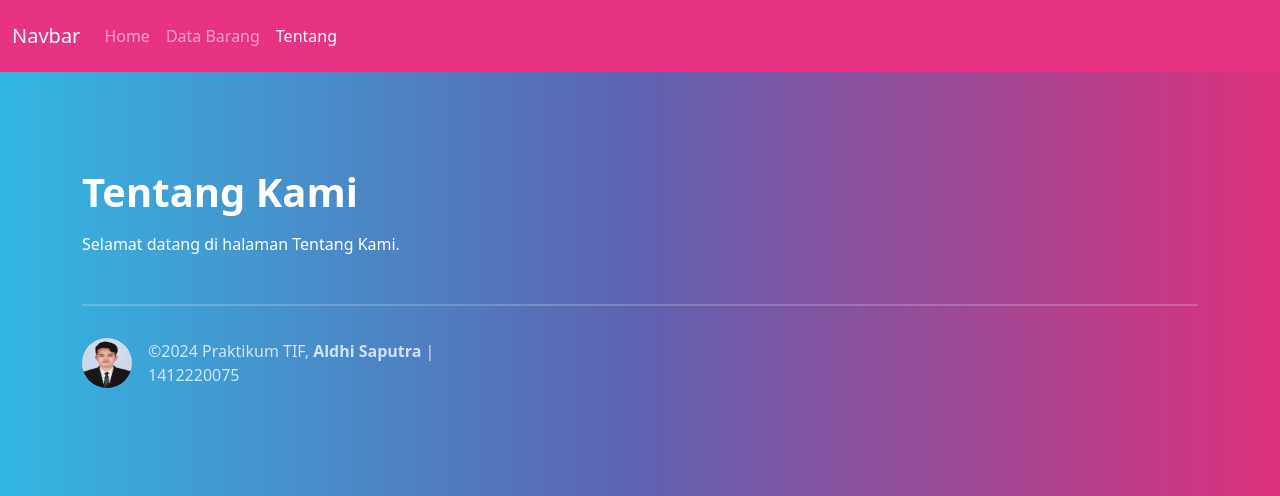
After one commit to Aldhisaputra/tugas-3, a CodeIgniter app: page /tugas-3/tentang in a window 1280 px wide. The commit adds this page. Shown: the top 496 px of the page. Run offline with CodeIgniter, Linux system fonts and the light colour scheme; some libraries are stand-ins or nearby versions.

Commit message:
menambahkan menu tentang

```diff
--- a/application/config/routes.php
+++ b/application/config/routes.php
@@ -53,3 +53,4 @@ $route['default_controller'] = 'barang';
 $route['404_override'] = '';
 $route['translate_uri_dashes'] = FALSE;
 $route['barang/data_barang'] = 'barang/index';
+$route['tentang'] = 'tentang';
--- /dev/null
+++ b/application/controllers/Tentang.php
@@ -0,0 +1,11 @@
+<?php
+defined('BASEPATH') OR exit('No direct script access allowed');
+
+class Tentang extends CI_Controller {
+    public function index() {
+        $data['title'] = 'Tentang Kami';
+        $data['active_menu'] = 'tentang';
+        $data['content'] = $this->load->view('tentang/tentang_view', NULL, TRUE);
+        $this->load->view('template/template', $data);
+    }
+}
--- a/application/views/template/template.php
+++ b/application/views/template/template.php
@@ -22,8 +22,11 @@
                     <a class="nav-link <?= $active_menu == 'home' ? 'active' : ''; ?>" href="<?= site_url('beranda') ?>">Home</a>
                 </li>
                 <li class="nav-item">
-    <a class="nav-link <?= $active_menu == 'data_barang' ? 'active' : ''; ?>" href="<?= site_url('barang/data_barang') ?>">Data Barang</a>
-</li>
+                    <a class="nav-link <?= $active_menu == 'data_barang' ? 'active' : ''; ?>" href="<?= site_url('barang/data_barang') ?>">Data Barang</a>
+                </li>
+                <li class="nav-item">
+                    <a class="nav-link <?= $active_menu == 'tentang' ? 'active' : ''; ?>" href="<?= site_url('tentang') ?>">Tentang</a>
+                </li>
             </ul>
         </div>
     </div>
@@ -44,7 +47,7 @@
 <style>
     .foto {
         width: auto;
-        height: 50px; /* Sesuaikan tinggi dengan kebutuhan Anda */
+        height: 50px;
     }
 </style>
 <script src="<?= base_url('assets/bootstrap.bundle.min.js') ?>"></script>
--- /dev/null
+++ b/application/views/tentang/tentang_view.php
@@ -0,0 +1,2 @@
+<h1>Tentang Kami</h1>
+<p>Selamat datang di halaman Tentang Kami.</p>
```
